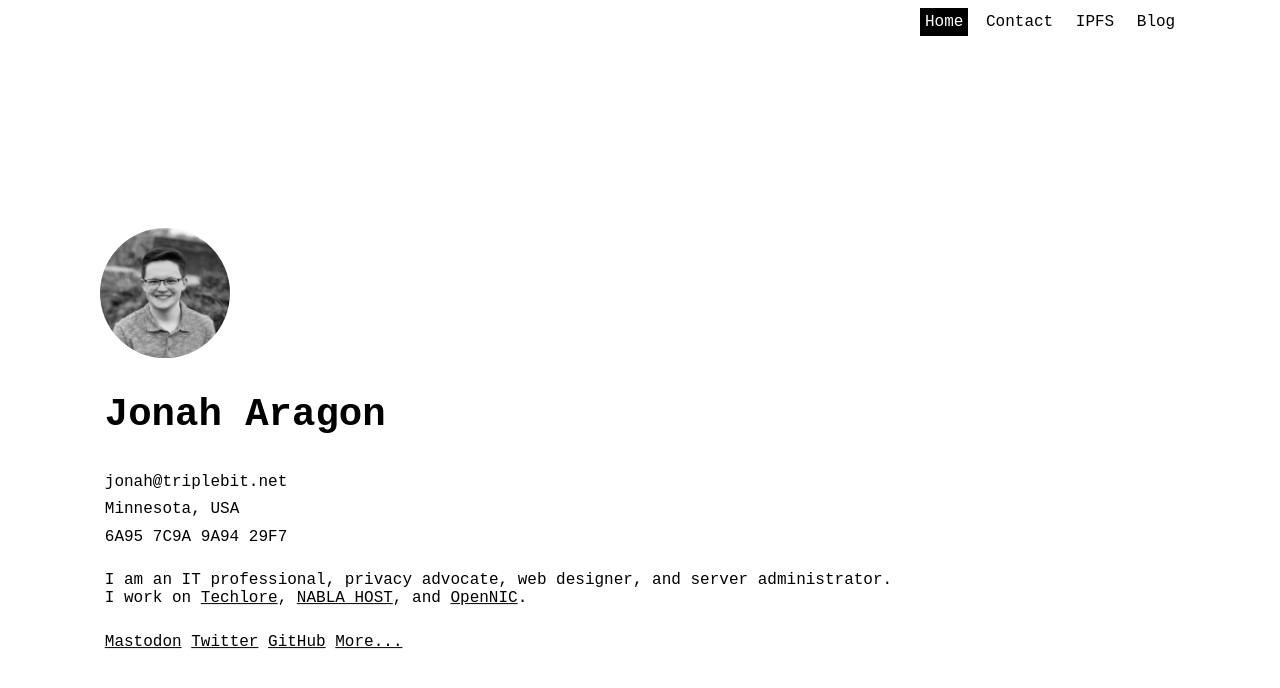
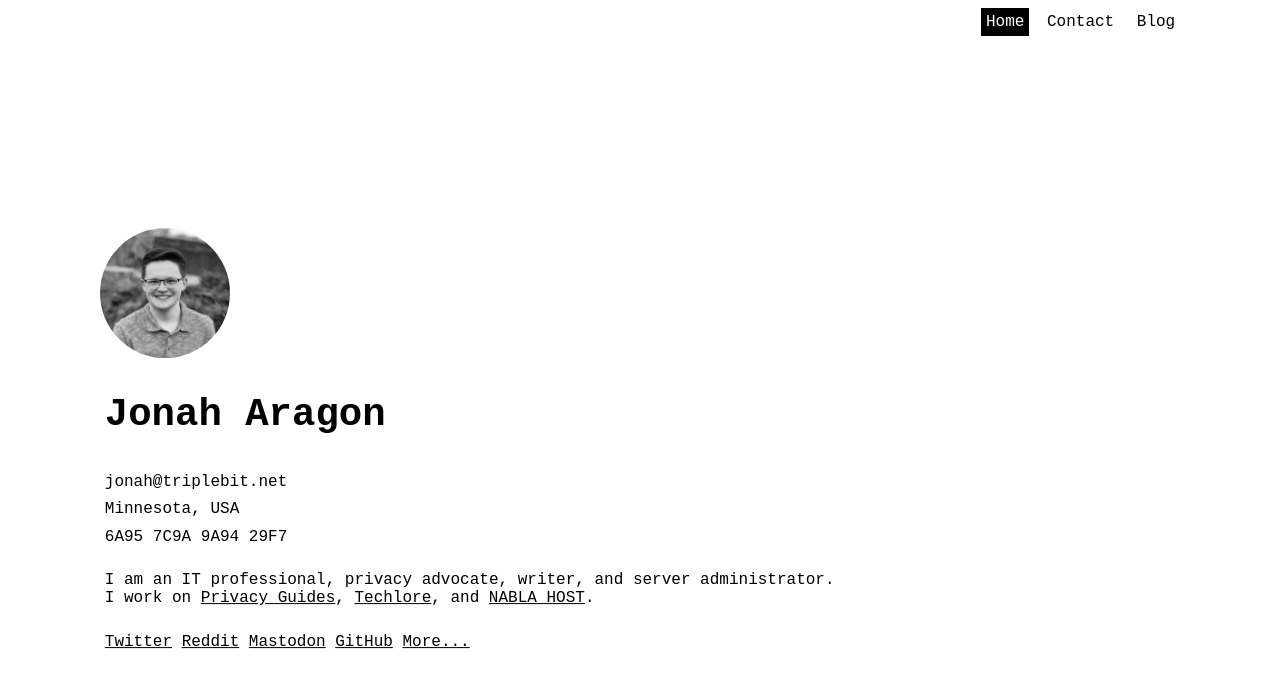
Before and after one commit to jonaharagon/www.jonaharagon.com, a Jekyll site: the page built from index.html, in a window 1280 px wide. Shown: the top 688 px of the page. Built offline with Jekyll 4.4.1, drawn with Linux system fonts in a browser that asks for light colours.

Commit message:
Update contact information

```diff
--- a/_config.yml
+++ b/_config.yml
@@ -20,7 +20,7 @@ description: >- # this means to ignore newlines until "baseurl:"
   line in _config.yml. It will appear in your document head meta (for
   Google search results) and in your feed.xml site description.
 baseurl: "" # the subpath of your site, e.g. /blog
-url: "https://jonaharagon.com" # the base hostname & protocol for your site, e.g. http://example.com
+url: "https://www.jonaharagon.com" # the base hostname & protocol for your site, e.g. http://example.com
 permalink: /:year/:month/:day/:title/
 
 # Build settings
--- a/_includes/nav.html
+++ b/_includes/nav.html
@@ -4,7 +4,7 @@
       <li><a class="text-decoration-none navbar-brand{% if page.url == "/" %} hidden{% endif %}" href="/">Jonah Aragon</a></li>
       <li><a class="text-decoration-none{% if page.url == '/' %} active{% endif %}" href="/">Home</a></li>
       <li><a class="text-decoration-none{% if page.url == '/accounts/' %} active{% endif %}" href="/accounts/">Contact</a></li>
-      <li><a class="text-decoration-none{% if page.url == '/ipfs/' %} active{% endif %}" href="/ipfs/">IPFS</a></li>
+      <!--<li><a class="text-decoration-none{% if page.url == '/ipfs/' %} active{% endif %}" href="/ipfs/">IPFS</a></li>-->
       <li><a class="text-decoration-none{% if page.url == '/blog/' %} active{% endif %}" href="https://jonaharagon.me">Blog</a></li>
     </ul>
   </div>
--- a/index.html
+++ b/index.html
@@ -14,21 +14,22 @@ group: "navigation"
       <li><a id="pgp" class="u-key key text-decoration-none" href="/accounts/">6A95 7C9A 9A94 29F7</a></li>
     </ul>
     <p class="p-note" itemprop="description">
-      I am an <span itemprop="jobTitle">IT professional</span>, <span itemprop="knowsAbout">privacy</span> advocate, <span itemprop="jobTitle">web designer</span>, and <span itemprop="jobTitle">server administrator</span>.<br />
+      I am an <span itemprop="jobTitle">IT professional</span>, <span itemprop="knowsAbout">privacy</span> advocate, <span itemprop="jobTitle">writer</span>, and <span itemprop="jobTitle">server administrator</span>.<br />
       I work on
       <span class="p-org h-card" itemprop="memberOf" itemscope itemtype="http://schema.org/Organization">
+        <a class="u-url" itemprop="url" href="https://www.privacyguides.org">
+          <span class="p-name org" itemprop="name">Privacy Guides</span></a></span>,
+      <span class="p-org h-card" itemprop="memberOf" itemscope itemtype="http://schema.org/Organization">
         <a class="u-url" itemprop="url" href="https://techlore.tech">
-          <span class="p-name org" itemprop="name">Techlore</span></a></span>,
+          <span class="p-name org" itemprop="name">Techlore</span></a></span>, and
       <span class="p-org h-card" itemprop="memberOf" itemscope itemtype="http://schema.org/Organization">
         <a class="u-url" itemprop="url" href="https://nablahost.net">
-          <span class="p-name org" itemprop="name">NABLA HOST</span></a></span>, and
-      <span class="p-org h-card" itemprop="memberOf" itemscope itemtype="http://schema.org/Organization">
-        <a class="u-url" itemprop="url" href="https://opennic.org">
-          <span class="p-name org" itemprop="name">OpenNIC</span></a></span>.
+          <span class="p-name org" itemprop="name">NABLA HOST</span></a></span>.
     </p>
     <p>
+      <a itemprop="sameAs" rel=me href="https://twitter.com/JonahAragon">Twitter</a>
+      <a itemprop="sameAs" rel=me href="https://reddit.com/u/JonahAragon">Reddit</a>
       <a itemprop="sameAs" rel=me href="https://mastodon.aragon.sh/@jonah">Mastodon</a>
-      <a itemprop="sameAs" rel=me href="https://twitter.com/JonahAragon">Twitter</a>
       <a itemprop="sameAs" rel=me href="https://github.com/JonahAragon">GitHub</a>
       <a href="/accounts/">More...</a>
   </div>
```
Also changed, not shown: accounts.md (+11 -9 lines).
